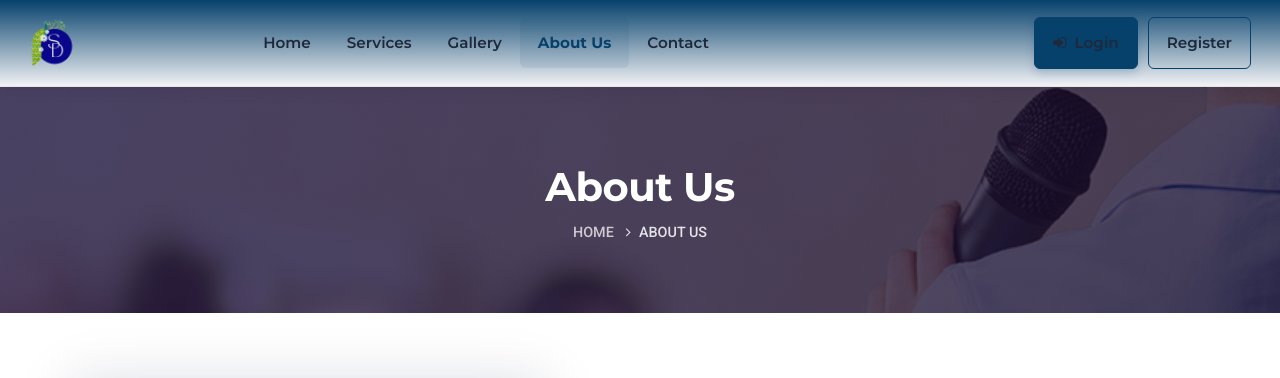
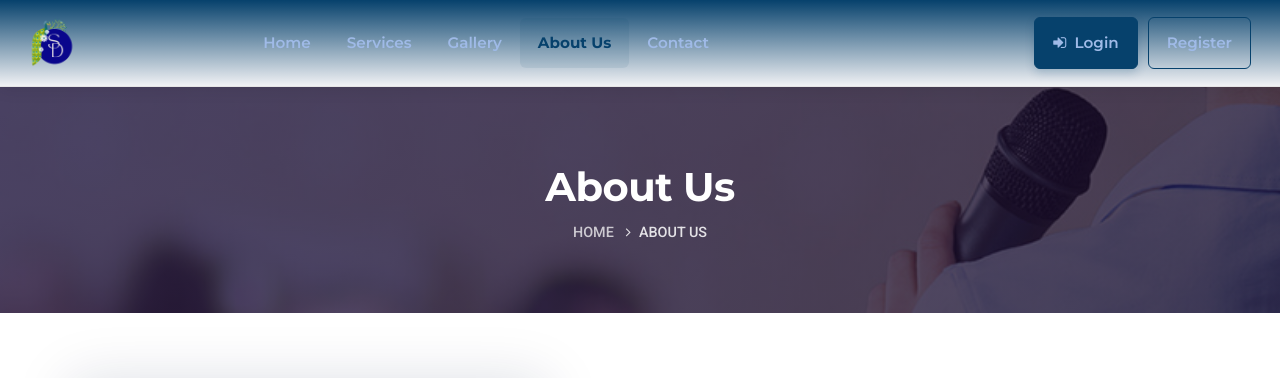
Before and after one commit to Manasi-08/samruddhi-decorators, a PHP site: page /foobar/about-us.php in a window 1280 px wide. Shown: the top 378 px of the page. Run offline with PHP 8.4, Linux system fonts and the light colour scheme; a stand-in replaces the project's code that opens the database connection.

Commit message:
Change navbar link color to #9fbae7

```diff
--- a/css/mystyle.css
+++ b/css/mystyle.css
@@ -271,7 +271,7 @@ section.contact-form {
 }
 
 .main-nav .navbar-nav .nav-item .nav-link {
-    color: #1e293b !important;
+    color: #9fbae7 !important;
     font-weight: 600;
     font-size: 0.95rem;
     padding: 10px 18px !important;
```
